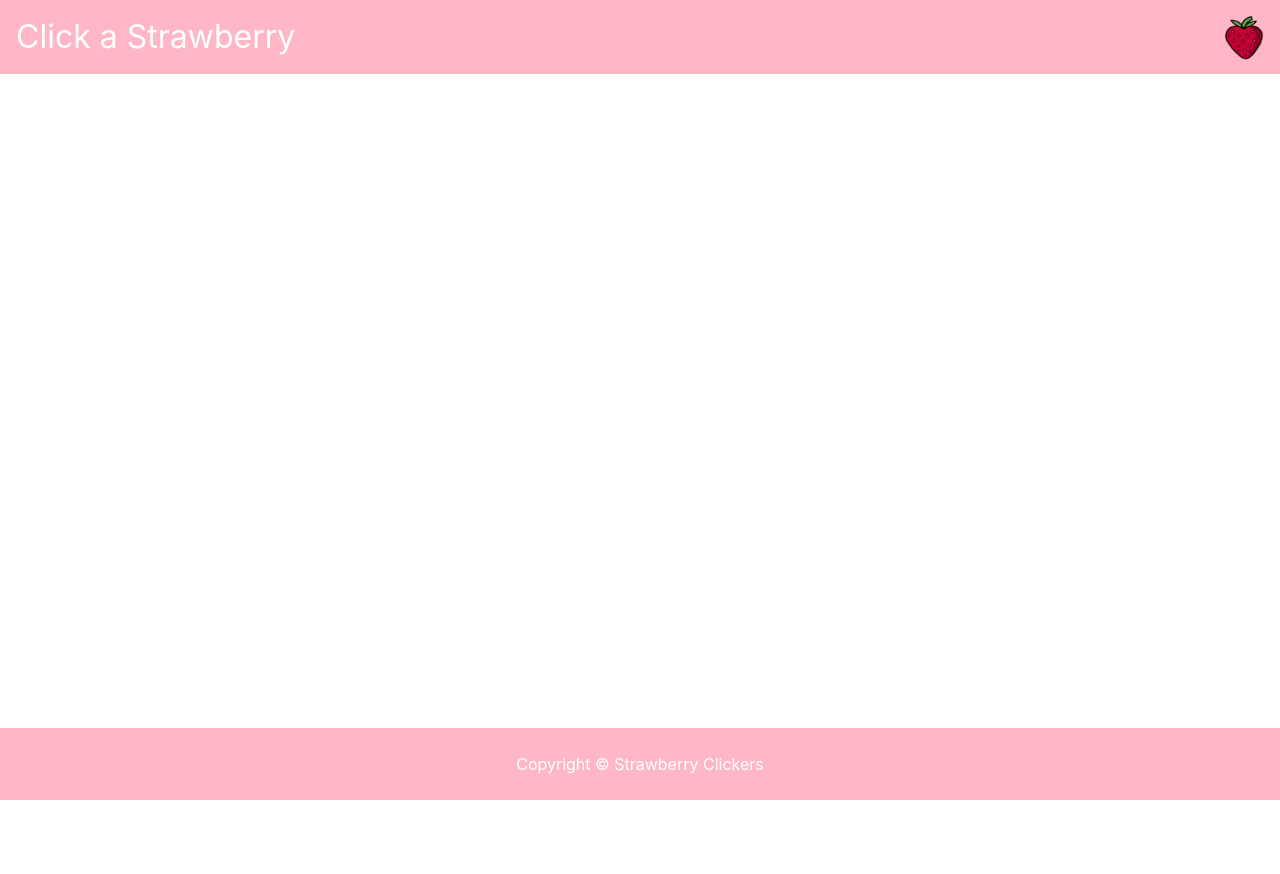
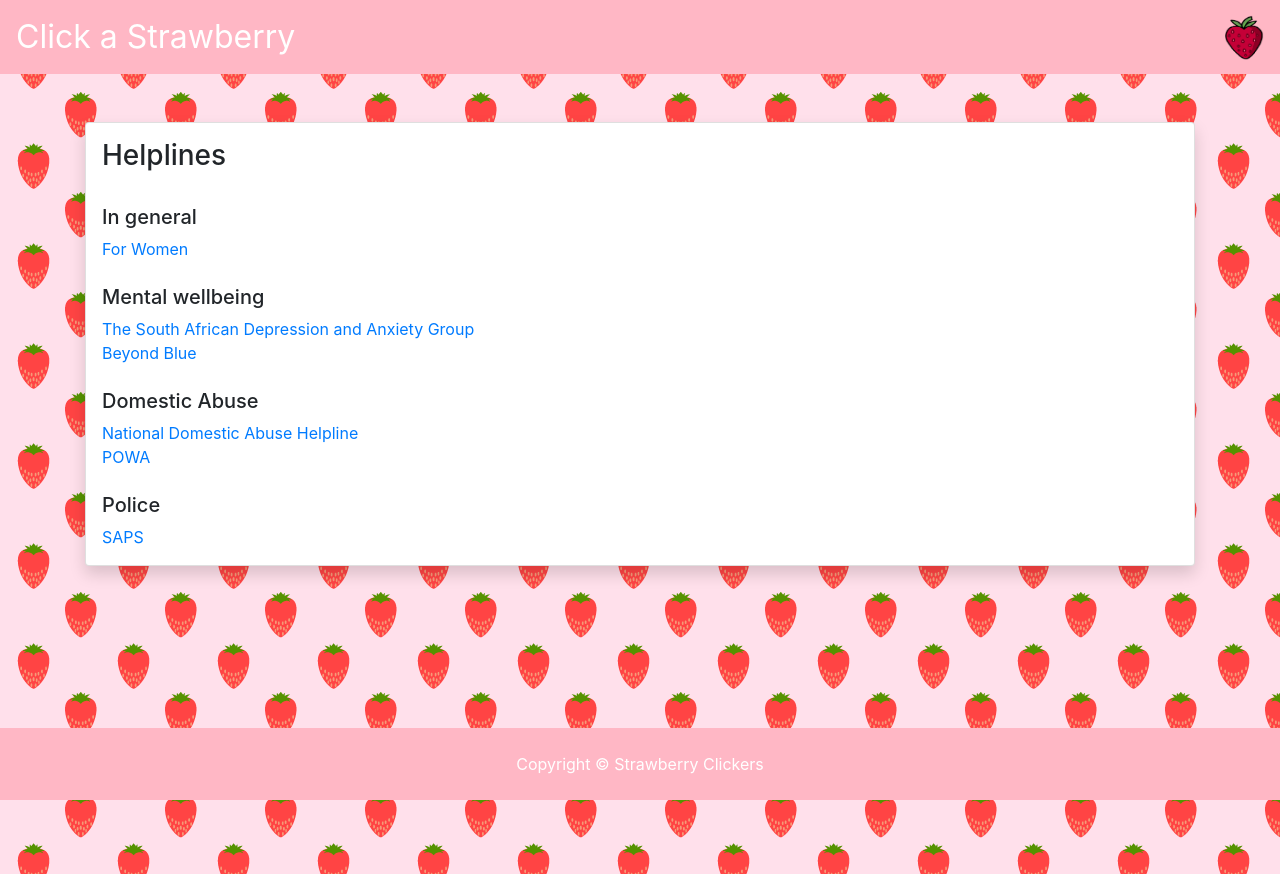
Before and after one commit to ginalamp/Kweens, a React (Create React App) app in the folder strawberry-app/: page /help in a window 1280 px wide. Before the commit the page ends 800 px from the top, so only its background shows below. Built offline with nearby package versions, Linux system fonts and the light colour scheme.

Commit message:
[ADD] Help page

```diff
--- a/strawberry-app/src/views/HelpPage/HelpPage.jsx
+++ b/strawberry-app/src/views/HelpPage/HelpPage.jsx
@@ -1,11 +1,79 @@
 import React, { Component } from 'react';
+import { Container, Row, Col, Image, Button } from 'react-bootstrap';
+
+import Strawberry from '../../assets/images/strawberry.png';
+
+var backgroundStyle = {
+  position: 'absolute',
+  width: "100%",
+  height: "100vh",
+  backgroundImage: "url(" + Strawberry + ")"
+};
 
 class HelpPage extends Component {
+
   render () {
     return (
-      <div className="help">
-
-      </div>
+      <section style={ backgroundStyle }>
+        <div className="help">
+          <br></br>
+          <br></br>
+          <Container>
+            <Row className='align-items-center'>
+              <Col>
+                <div className='card shadow p-3 mb-5  bg-white rounded'>
+                  <form>
+                    <h3>Helplines</h3>
+                    <br></br>
+                    <h5>In general</h5>
+                    <a
+                      className="for_women"
+                      href="https://www.for-women.co.za/help-line">
+                      For Women
+                    </a>
+                    <br></br>
+                    <br></br>
+                    <h5>Mental wellbeing</h5>
+                    <a
+                      className="sadag"
+                      href="http://www.sadag.org/index.php?option=com_content&view=article&id=11&Itemid=114">
+                      The South African Depression and Anxiety Group
+                    </a>
+                    <br></br>
+                    <a
+                      className="bb"
+                      href="https://www.beyondblue.org.au/who-does-it-affect/women">
+                      Beyond Blue
+                    </a>
+                    <br></br>
+                    <br></br>
+                    <h5>Domestic Abuse</h5>
+                    <a
+                      className="nad"
+                      href="https://www.nationaldahelpline.org.uk/">
+                      National Domestic Abuse Helpline
+                    </a>
+                    <br></br>
+                    <a
+                      className="powa"
+                      href="https://www.powa.co.za/POWA/">
+                      POWA
+                    </a>
+                    <br></br>
+                    <br></br>
+                    <h5>Police</h5>
+                    <a
+                      className="saps"
+                      href="https://www.saps.gov.za/resource_centre/women_children/women_children.php">
+                      SAPS
+                    </a>
+                  </form>
+              </div>
+              </Col>
+            </Row>
+          </Container>
+        </div>
+      </section>
     )
   }
 }
--- a/strawberry-app/src/views/SettingsPage/Settings.jsx
+++ b/strawberry-app/src/views/SettingsPage/Settings.jsx
@@ -1,6 +1,7 @@
 import React, { Component } from 'react';
 import { Container, Row, Col, Image, Button } from 'react-bootstrap';
 import { Link} from "react-router-dom";
+import history from '../../history';
 
 import Strawberry from '../../assets/images/strawberry.png';
 
@@ -12,6 +13,31 @@ var backgroundStyle = {
 };
 
 class Settings extends Component {
+
+  toChat = (event) => {
+    history.push({
+      pathname: '/chat',
+      state: {
+      }
+    })
+  }
+
+  toReport = (event) => {
+    history.push({
+      pathname: '/report',
+      state: {
+      }
+    })
+  }
+
+  toHelp = (event) => {
+    history.push({
+      pathname: '/help',
+      state: {
+      }
+    })
+  }
+
   render () {
     return (
       <section style={ backgroundStyle }>
@@ -31,34 +57,29 @@ class Settings extends Component {
 
                   </div>
 
-                <Link to={"/chat"}>
                   <Button
                     className="button_chat btn-block"
                     variant="danger"
+                    onClick={this.toChat}
                     >
                     Chat
                   </Button>
-                </Link>
-
                   <br></br>
-                  <Link to={"/report"}>
                   <Button
                     className="button_report btn-block"
                     variant="danger"
+                    onClick={this.toReport}
                     >
                     Report
                   </Button>
-                  </Link>
                   <br></br>
-
-                  <Link to={"/help"}>
                   <Button
                     className="button_help btn-block"
                     variant="danger"
+                    onClick={this.toHelp}
                     >
                     Self Help
                   </Button>
-                </Link>
                 </form>
               </div>
 
```
Lines whose indentation alone changed are shown as unchanged.
